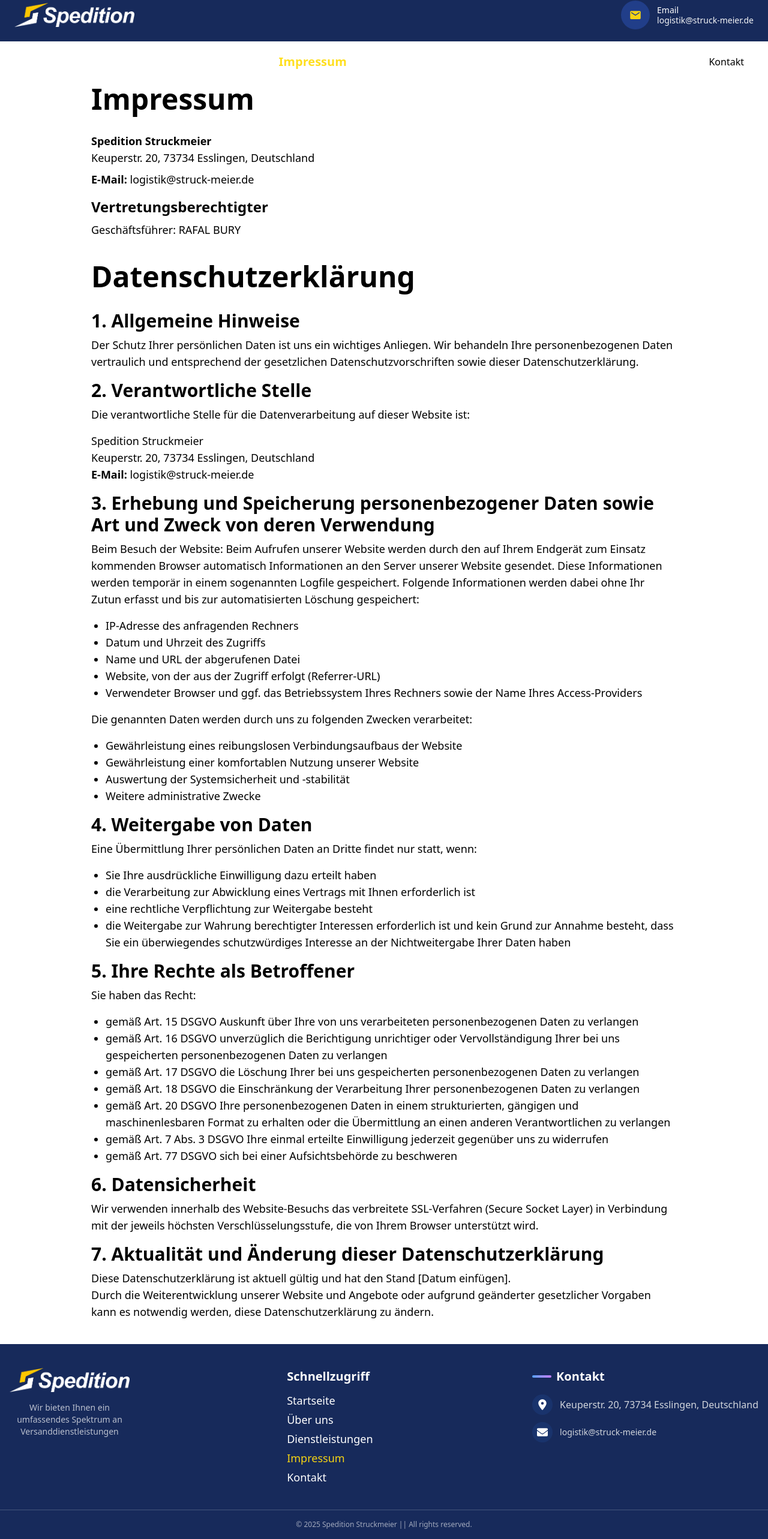
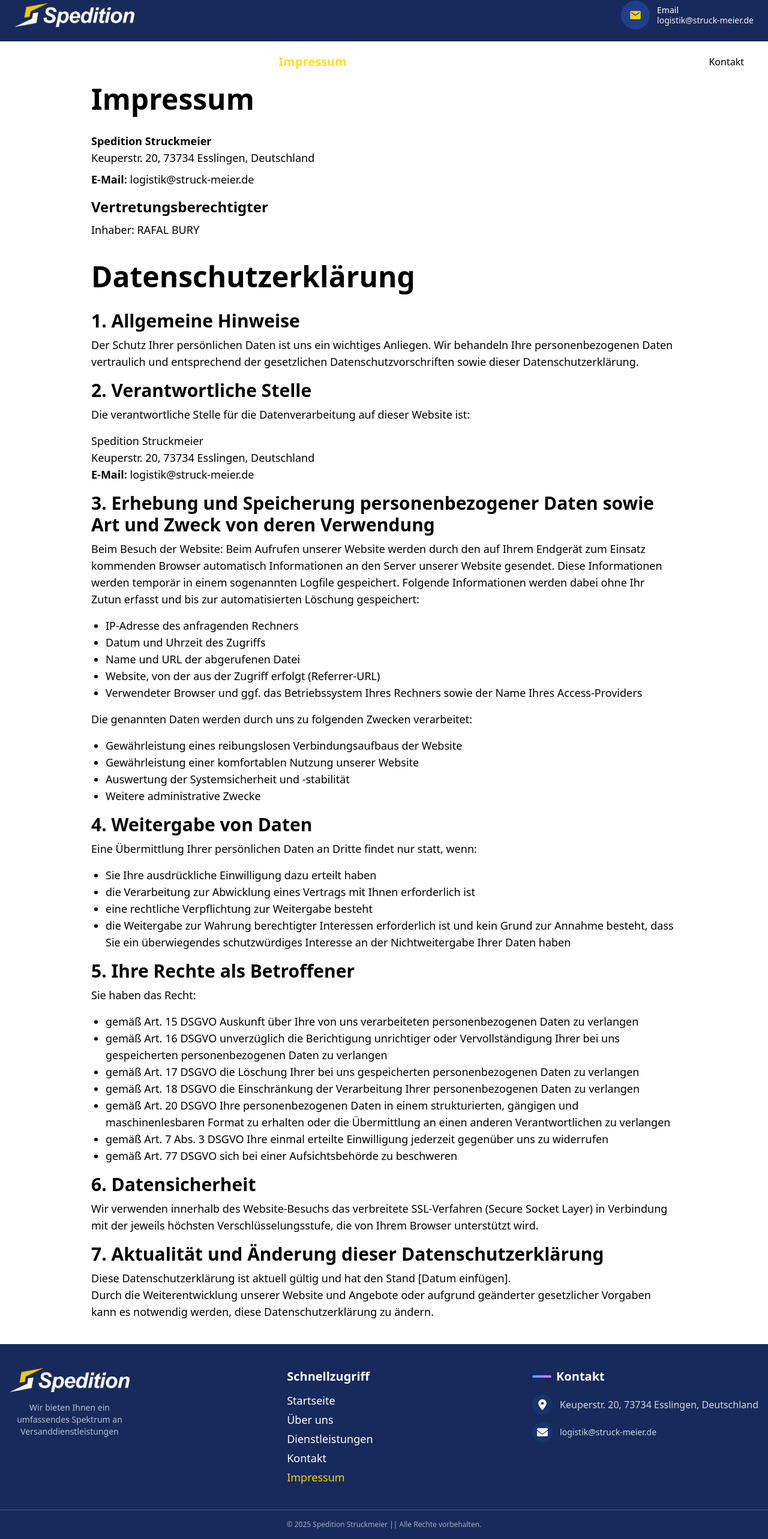
Before and after one commit to Mdsakib999/Logistics-development-3, a React (Vite) app: page /datenschutzrichtlinie in a window 1280 px wide. Shown: the part 19-2585 px from the top of the page at 60% size. Built offline with nearby package versions, Linux system fonts and the light colour scheme.

Commit message:
word change on privacy

```diff
--- a/src/Components/SharedComponent/Footer.jsx
+++ b/src/Components/SharedComponent/Footer.jsx
@@ -78,11 +78,11 @@ export default function Footer() {
                 //   label: "Datenschutzrichtlinie",
                 //   to: "/datenschutzrichtlinie",
                 // },
+                { label: "Kontakt", to: "/kontakt" },
                 {
                   label: "Impressum",
                   to: "/datenschutzrichtlinie",
                 },
-                { label: "Kontakt", to: "/kontakt" },
               ].map((link) => (
                 <li key={link.label}>
                   <NavLink
@@ -160,7 +160,7 @@ export default function Footer() {
       <div className="border-t border-white/20 text-white/60 text-xs py-4">
         <div className="max-w-7xl mx-auto px-4 flex flex-col sm:flex-row justify-center items-center gap-2 text-center sm:text-left">
           <p className="cursor-default text-white/60 hover:text-white">
-            © 2025 Spedition Struckmeier || All rights reserved.
+            © 2025 Spedition Struckmeier || Alle Rechte vorbehalten.
           </p>
         </div>
       </div>
--- a/src/Pages/Datenschutzrichtlinie.jsx
+++ b/src/Pages/Datenschutzrichtlinie.jsx
@@ -31,7 +31,7 @@ const Datenschutzrichtlinie = () => {
 					Vertretungsberechtigter
 				</h2>
 				<p className="mb-2 text-base sm:text-lg">
-					Geschäftsführer: RAFAL BURY
+					Inhaber: RAFAL BURY
 				</p>
 
 
```
